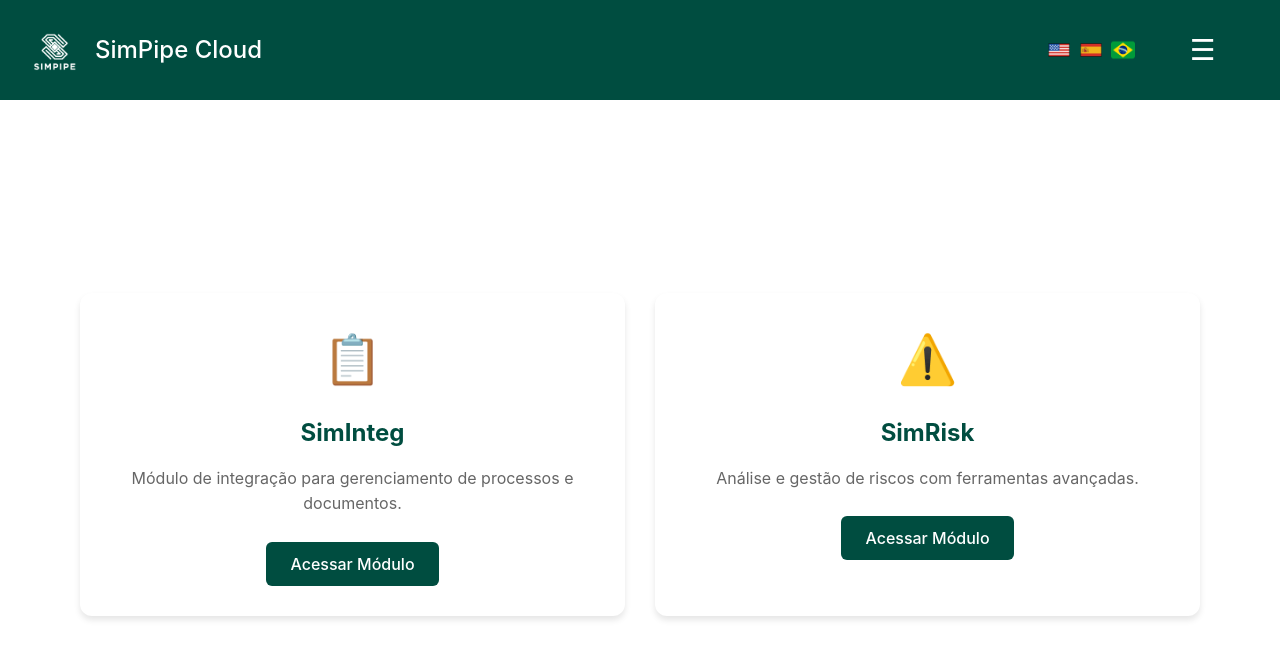
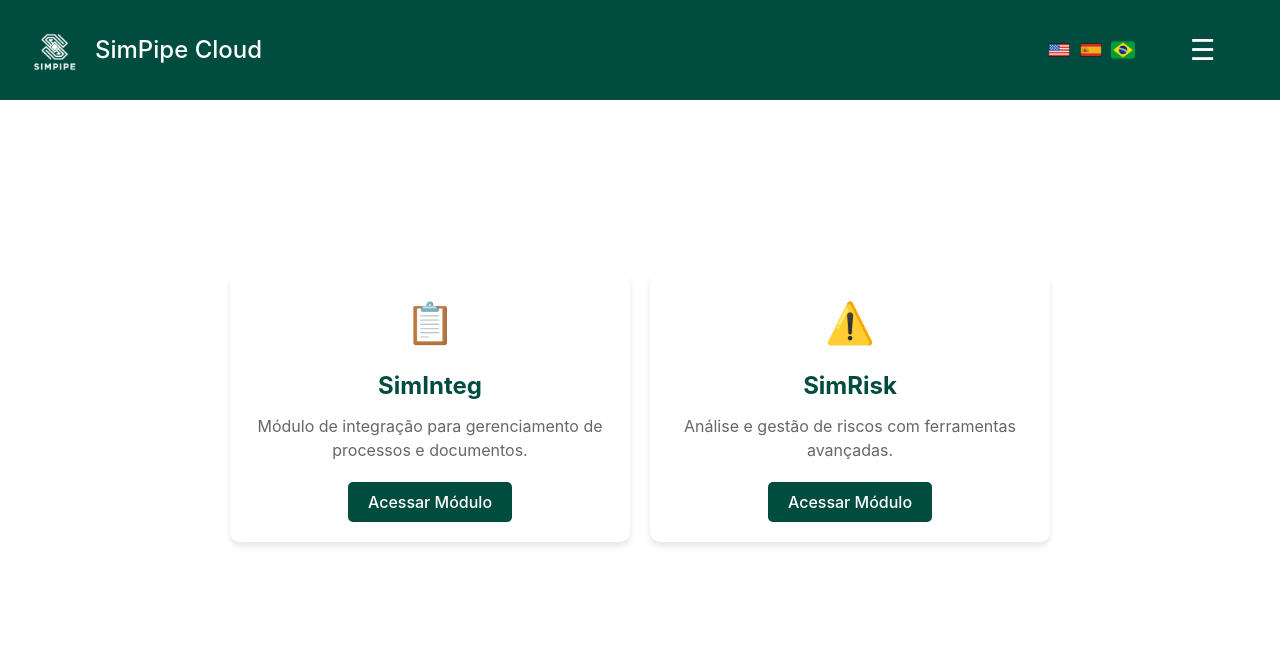
Before and after one commit to GPD-SIMPIPE/SimPipeCloud-Front, a React (Vite) app: page /MenuPage in a window 1280 px wide. Shown: the top 658 px of the page. Built offline with nearby package versions, Linux system fonts and the light colour scheme.

Commit message:
Separando os cards do menu em divs

```diff
--- a/src/pages/LoginPage/Login.tsx
+++ b/src/pages/LoginPage/Login.tsx
@@ -51,7 +51,7 @@
     <div className="container">
       {/* Lado esquerdo com imagem ilustrativa */}
       <div className="left-section">
-        {/* <div className="title">SimCloud</div> */}
+        {/* <h1 className="title">SimCloud</h1> */}
         <a href="https://simpipe.com/" target="_blank" rel="noopener noreferrer">
         <img
           src={logo}
--- a/src/pages/MenuPage/MenuPage.css
+++ b/src/pages/MenuPage/MenuPage.css
@@ -19,56 +19,57 @@
 }
 
 .cards-container {
-  display: grid;
-  grid-template-columns: repeat(auto-fit, minmax(300px, 1fr));
-  gap: 30px;
-  padding: 20px;
+  display: flex;
+  justify-content: center;
+  gap: 20px;
+  margin-top: 30px;
+}
+
+.card-column {
+  flex: 1;
+  max-width: 400px;
 }
 
 .module-card {
-  background: white;
-  border-radius: 12px;
-  padding: 30px;
+  background-color: white;
+  border-radius: 10px;
+  padding: 20px;
+  box-shadow: 0 4px 6px rgba(0, 0, 0, 0.1);
   text-align: center;
-  box-shadow: 0 4px 6px rgba(0, 0, 0, 0.1);
-  transition: transform 0.3s ease, box-shadow 0.3s ease;
+  transition: transform 0.3s ease;
 }
 
 .module-card:hover {
   transform: translateY(-5px);
-  box-shadow: 0 6px 12px rgba(0, 0, 0, 0.15);
 }
 
 .card-icon {
-  font-size: 3rem;
-  margin-bottom: 20px;
+  font-size: 2.5rem;
+  margin-bottom: 15px;
 }
 
 .card-title {
   color: #004D40;
-  font-size: 1.5rem;
-  margin-bottom: 15px;
+  margin-bottom: 10px;
 }
 
 .card-description {
   color: #666;
-  margin-bottom: 25px;
-  line-height: 1.6;
+  margin-bottom: 20px;
 }
 
 .card-button {
   background-color: #004D40;
   color: white;
   border: none;
-  padding: 12px 24px;
-  border-radius: 6px;
-  font-size: 1rem;
+  padding: 10px 20px;
+  border-radius: 5px;
   cursor: pointer;
-  transition: background-color 0.3s;
+  transition: background-color 0.3s ease;
 }
 
 .card-button:hover {
-  background-color: #00695C;
+  background-color: #003D32;
 }
 
 /* Responsivo */
--- a/src/pages/MenuPage/MenuPage.tsx
+++ b/src/pages/MenuPage/MenuPage.tsx
@@ -22,14 +22,22 @@
         <h1 className="welcome-title">Bem-vindo ao Simpipe Cloud</h1>
         <p className="welcome-subtitle">Selecione um módulo para começar</p>
         <div className="cards-container">
-          {cards.map((card, index) => (
-            <div key={index} className="module-card">
-              <div className="card-icon">{card.icon}</div>
-              <h2 className="card-title">{card.title}</h2>
-              <p className="card-description">{card.description}</p>
+          <div className="card-column">
+            <div className="module-card">
+              <div className="card-icon">{cards[0].icon}</div>
+              <h2 className="card-title">{cards[0].title}</h2>
+              <p className="card-description">{cards[0].description}</p>
               <button className="card-button">Acessar Módulo</button>
             </div>
-          ))}
+          </div>
+          <div className="card-column">
+            <div className="module-card">
+              <div className="card-icon">{cards[1].icon}</div>
+              <h2 className="card-title">{cards[1].title}</h2>
+              <p className="card-description">{cards[1].description}</p>
+              <button className="card-button">Acessar Módulo</button>
+            </div>
+          </div>
         </div>
       </div>
     </>
```
